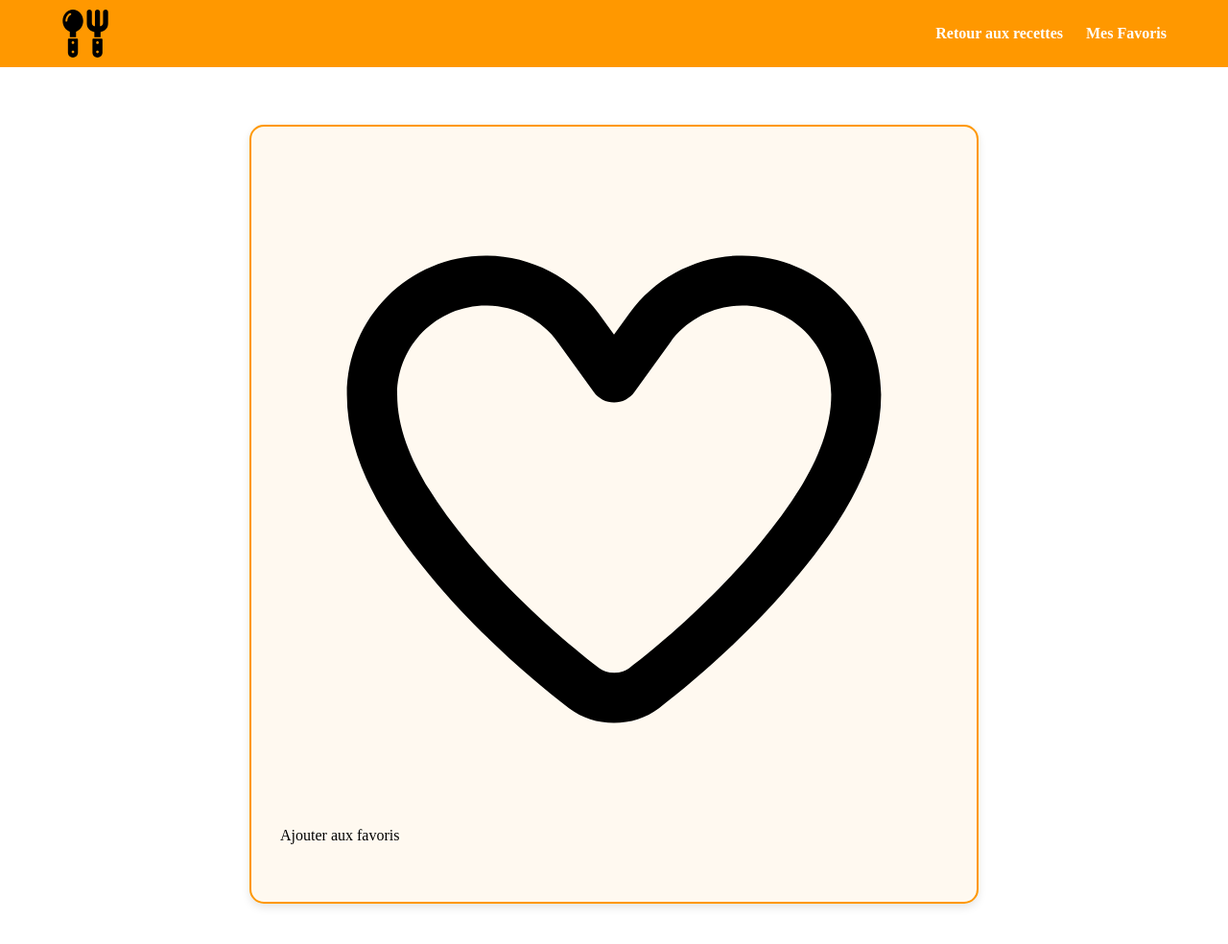
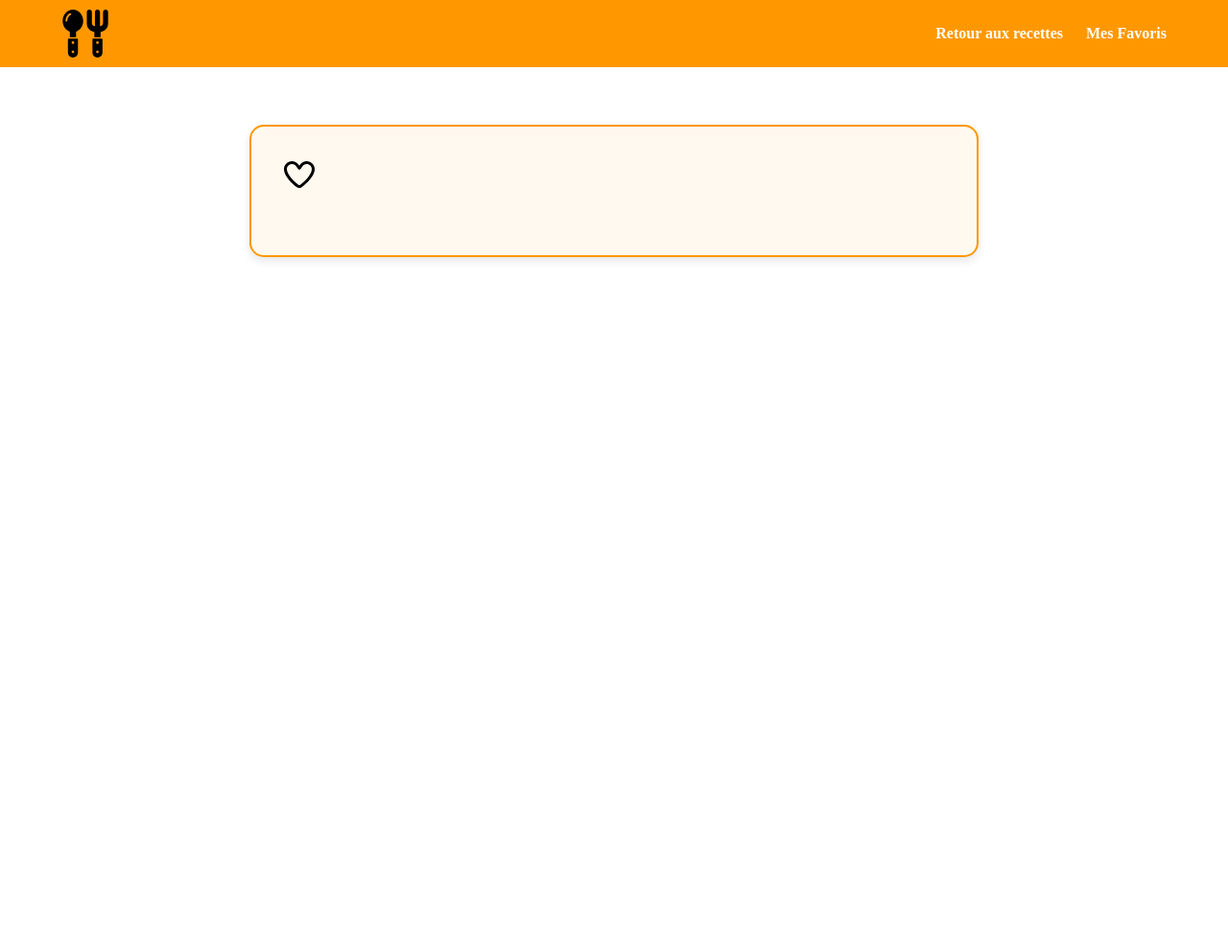
Before and after one commit to Aurelienschmi/Application-de-Recettes-de-Cuisine, a plain HTML site: page details.html in a window 1280 px wide. Shown: the whole page at 96% size. After the commit the page ends 800 px from the top, so only its background shows below. Drawn offline with Linux system fonts and the light colour scheme; no server answers.

Commit message:
modification fav-icon

```diff
--- a/css/details.css
+++ b/css/details.css
@@ -35,7 +35,6 @@
 .description-recette {
     margin-top: 20px;
     font-size: 1.2em;
-    line-height: 1.6;
     color: #333333;
 }
 
@@ -44,3 +43,8 @@
     gap: 40px;
     margin-top: 30px;
 }
+
+.icon-fav {
+    width: 40px;
+    height: 40px;
+}
--- a/css/header.css
+++ b/css/header.css
@@ -1,3 +1,9 @@
+* {
+    box-sizing: border-box;
+    margin: 0;
+    padding: 0;
+}
+
 header {
     background-color: #ff9800;
     padding: 10px 5%;
--- a/details.html
+++ b/details.html
@@ -7,7 +7,6 @@
     <title>Détail de la recette</title>
     <link rel="stylesheet" href="./css/details.css">
     <link rel="stylesheet" href="./css/header.css">
-    <link rel="stylesheet" href="./css/index.css">
 </head>
 
 <body>
@@ -27,8 +26,7 @@
     <main id="details">
         <article class="recette-detail">
             <div class="fav">
-                <img class="icon-fav" src="./assets/heart-regular-full.svg" alt="">
-                <span class="text"></span>
+                <img class="icon-fav" src="./assets/heart-regular-full.svg" alt="Bouton favoris">
             </div>
             <div class="titre-recette"></div>
             <div class="tags"></div>
--- a/js/details.js
+++ b/js/details.js
@@ -21,10 +21,8 @@ function updateFavButton() {
 
   if (isFavorite(id)) {
     icon.src = "./assets/heart-solid-full.svg";
-    text.textContent = "Retirer des favoris";
   } else {
     icon.src = "./assets/heart-regular-full.svg";
-    text.textContent = "Ajouter aux favoris";
   }
 }
 
```
